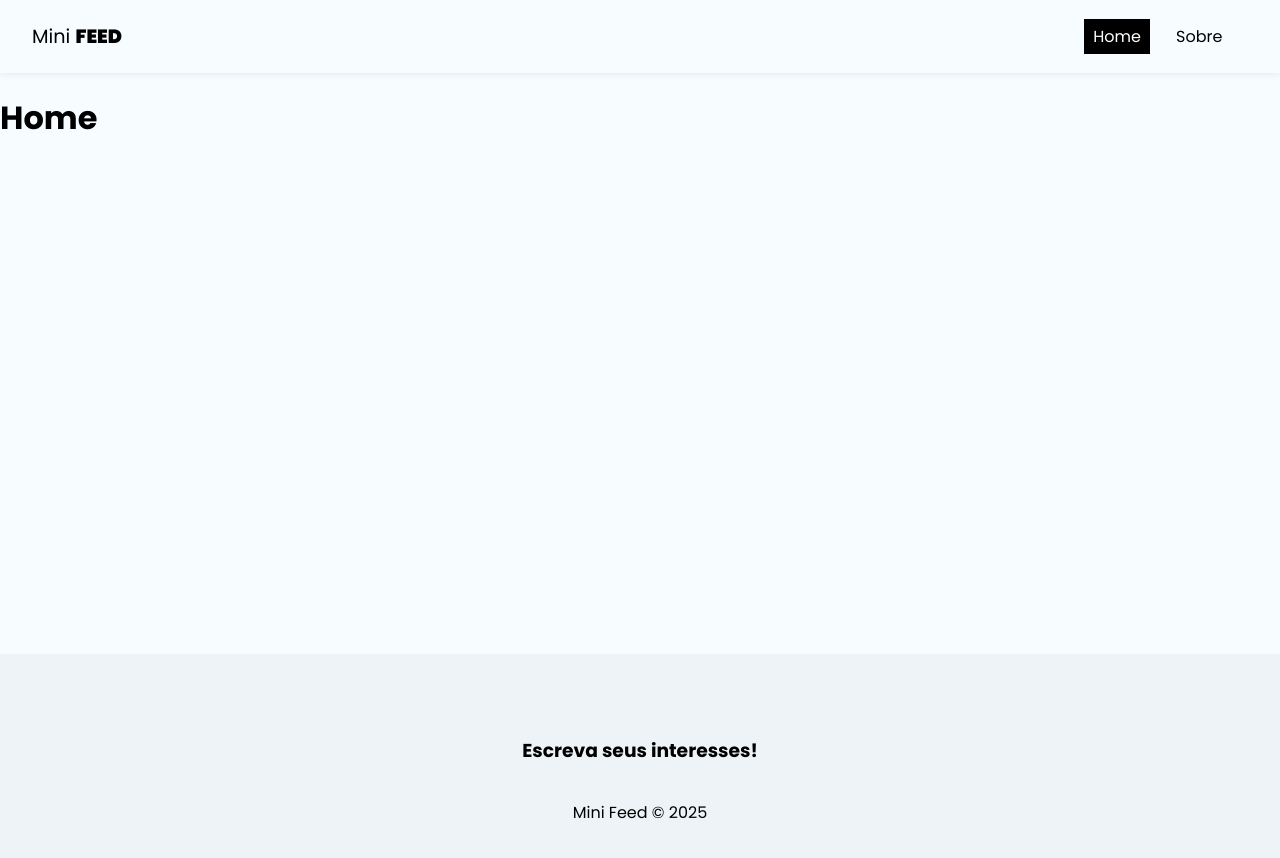
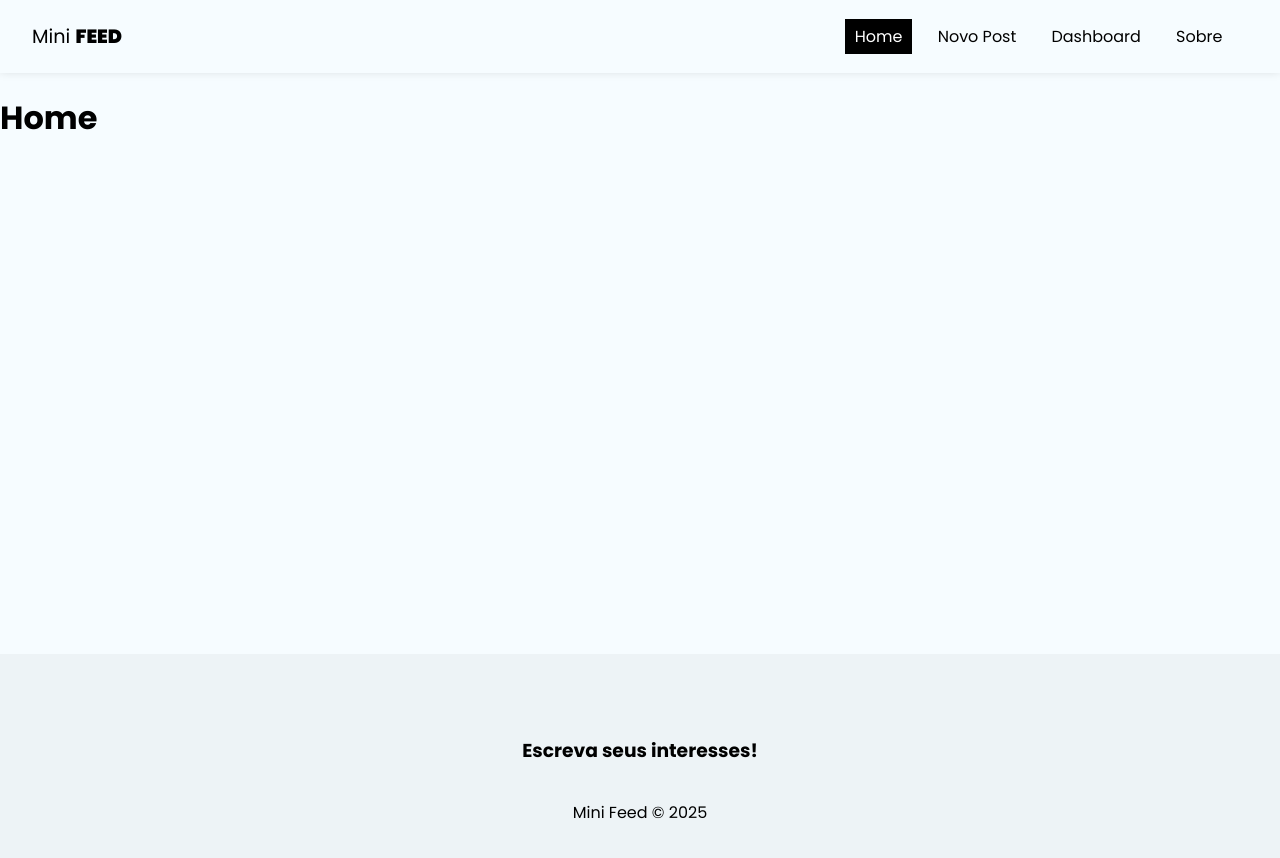
Before and after one commit to Gioomoraes/Mini-Feed, a React (Vite) app: page / in a window 1280 px wide. Shown: the top 858 px of the page. Built offline with nearby package versions, Linux system fonts and the light colour scheme; no server answers.

Commit message:
Links in the navbar

```diff
--- a/src/components/Navbar.jsx
+++ b/src/components/Navbar.jsx
@@ -43,6 +43,26 @@
       </li>
     </>
   )}
+  {!user &&(
+    <>
+      <li>
+        <NavLink
+          to="/posts/create"
+          className={({ isActive }) => (isActive ? styles.active : "")}
+        >
+          Novo Post
+        </NavLink>
+      </li>
+      <li>
+        <NavLink
+          to="/dashboard"
+          className={({ isActive }) => (isActive ? styles.active : "")}
+        >
+          Dashboard
+        </NavLink>
+      </li>
+    </>
+  )}
         <li>
           <NavLink
             to="/about"
```
